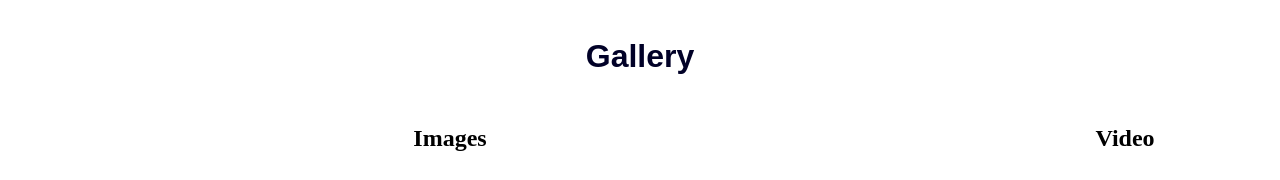
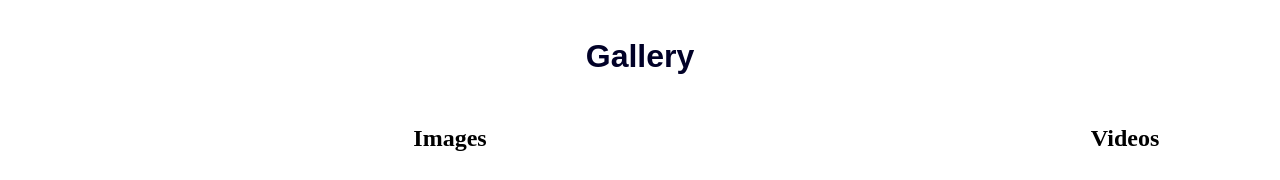
Before and after one commit to yaminhossen/aeronautical-institute-of-bangladesh, a Next.js app: page / in a window 1280 px wide. Shown: the part 7780-7960 px from the top of the page. Built offline with nearby package versions, Linux system fonts and the light colour scheme.

Commit message:
tag line edit

```diff
--- a/components/swiper.js
+++ b/components/swiper.js
@@ -54,7 +54,7 @@ const swiper = () => {
                     </div>
                 </div>
                 <div>
-                    <h2>Video</h2>
+                    <h2>Videos</h2>
                     <div className={styles.swipVideo}>
 
                         {images.slice(0, 3).map((image, index) => (
```
